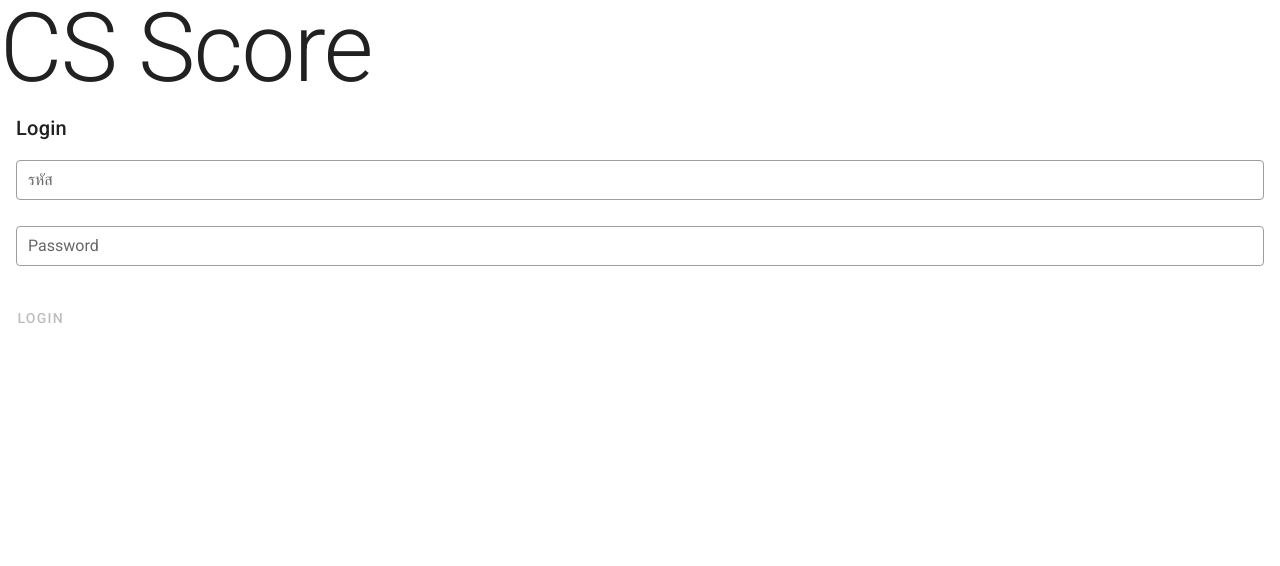
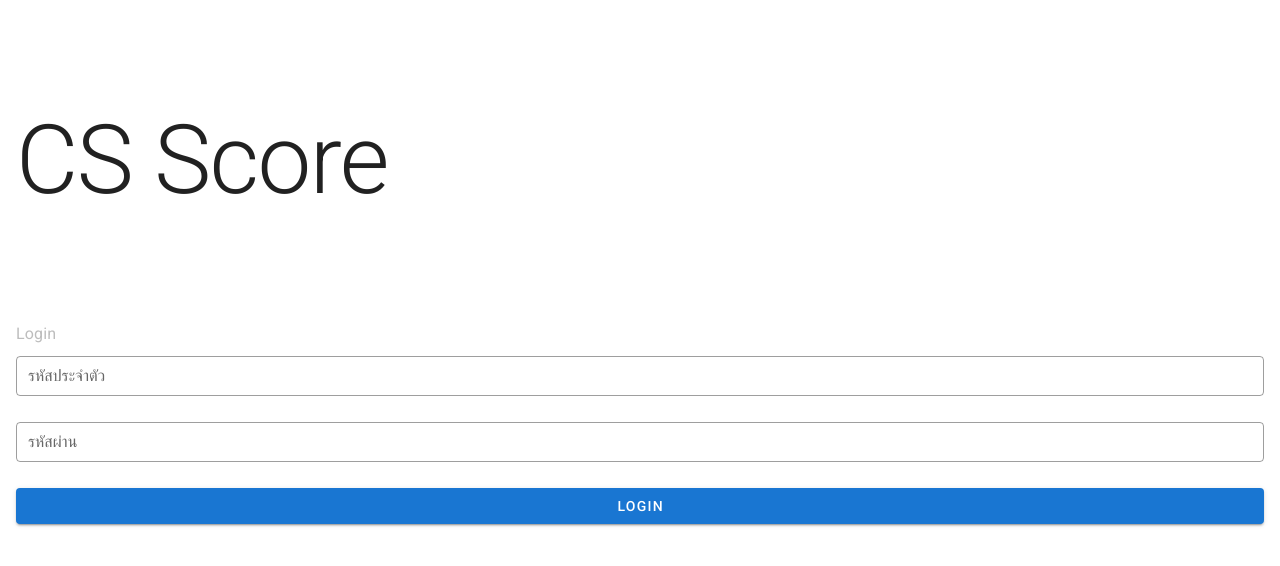
Before and after one commit to beam41/cs-score-frontend, a Nuxt app: page / in a window 1280 px wide. Shown: the top 566 px of the page. Built offline with nearby package versions, Linux system fonts and the light colour scheme.

Commit message:
LoginFirstStep

```diff
--- a/components/Login/LoginForm.vue
+++ b/components/Login/LoginForm.vue
@@ -1,11 +1,12 @@
 <template>
+  <div class="d-flex flex-column justify-center">
     <v-form v-model="valid" @submit.prevent="login">
-    <v-card-title>Login</v-card-title>
-    <div class="mx-4">
+      <h2 class="subtitle-1 mb-2 grey--text text--lighten-1">Login</h2>
+      <div>
         <v-text-field
           v-model="id"
           type="text"
-        label="รหัส"
+          label="รหัสประจำตัว"
           autocomplete="username"
           required
           outlined
@@ -15,7 +16,7 @@
         <v-text-field
           v-model="password"
           type="password"
-        label="Password"
+          label="รหัสผ่าน"
           autocomplete="current-password"
           required
           outlined
@@ -23,19 +24,11 @@
           :disabled="loading"
         />
       </div>
-    <v-card-actions>
-      <v-btn
-        text
-        color="primary"
-        class="mr-4"
-        :loading="loading"
-        :disabled="!valid"
-        type="submit"
-      >
+      <v-btn block color="primary" :loading="loading" type="submit">
         Login
       </v-btn>
-    </v-card-actions>
     </v-form>
+  </div>
 </template>
 
 <script>
@@ -43,6 +36,7 @@ export default {
   data: () => ({
     id: '',
     password: '',
+    loading: false,
   }),
 }
 </script>
--- a/components/Login/LoginHead.vue
+++ b/components/Login/LoginHead.vue
@@ -1,6 +1,6 @@
 <template>
-  <div>
-    <h1 class="text-h1 title">
+  <div class="title-wrapper d-flex align-center">
+    <h1 class="title text-h1">
       {{ title }}
     </h1>
   </div>
@@ -14,4 +14,8 @@ export default {
 }
 </script>
 
-<style lang="scss" scoped></style>
+<style lang="scss" scoped>
+.title-wrapper {
+  height: 40vh;
+}
+</style>
--- a/pages/index.vue
+++ b/pages/index.vue
@@ -1,6 +1,12 @@
 <template>
-  <div>
+  <div class="d-flex flex-column main px-4">
     <LoginHead />
     <LoginForm />
   </div>
 </template>
+
+<style lang="scss" scoped>
+.main {
+  min-height: 100vh;
+}
+</style>
```
Lines whose indentation alone changed are shown as unchanged.
